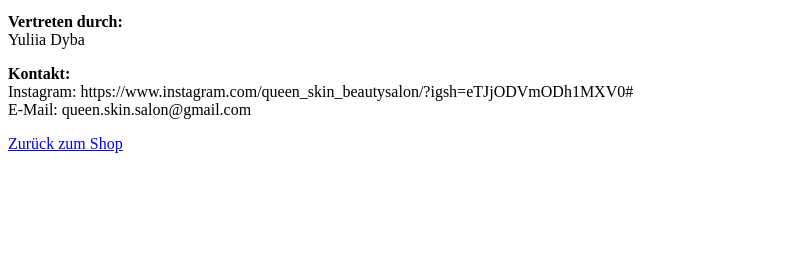
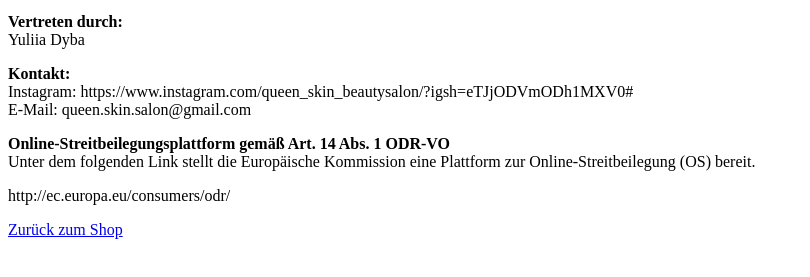
Before and after one commit to QueenSkinKosmetiksalon/asort, a plain HTML site: page impressum.html in a window 1280 px wide. Shown: the part 155-432 px from the top of the page, without its empty margins (0-810 px from the left). Drawn offline with Linux system fonts and the light colour scheme.

Commit message:
Update impressum.html

```diff
--- a/impressum.html
+++ b/impressum.html
@@ -20,6 +20,10 @@
   Instagram: https://www.instagram.com/queen_skin_beautysalon/?igsh=eTJjODVmODh1MXV0#<br>
   E-Mail: queen.skin.salon@gmail.com</p>
 
+ <p><strong>Online-Streitbeilegungsplattform gemäß Art. 14 Abs. 1 ODR-VO</strong><br>
+   Unter dem folgenden Link stellt die Europäische Kommission eine Plattform zur Online-Streitbeilegung (OS) bereit.
+ </p> http://ec.europa.eu/consumers/odr/<br>
+
   <p><a href="index.html">Zurück zum Shop</a></p>
 </body>
 </html>
```
